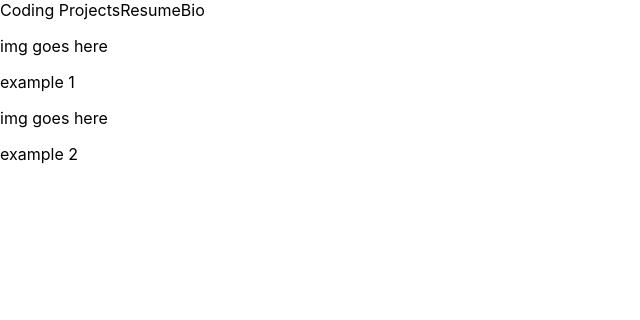
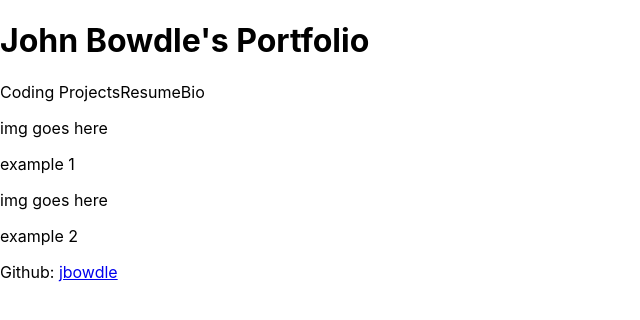
Before and after one commit to jbowdle/portfolio, a React (Create React App) app: page / in a window 1280 px wide. Shown: the top 320 px of the page, without its empty margins (0-640 px from the left). Built offline with nearby package versions, Linux system fonts and the light colour scheme.

Commit message:
Moved Nav and Footer to components

```diff
--- a/src/App.js
+++ b/src/App.js
@@ -1,23 +1,19 @@
+import Nav from "./components/Nav";
+import Footer from "./components/Footer";
 import ProjectCard from "./components/ProjectCard";
 
 function App() {
   return (
     <div>
       <header>
-
+        <h1>John Bowdle's Portfolio</h1>
+        <Nav />
       </header>
-      <nav>
-        <a>Coding Projects</a>
-        <a>Resume</a>
-        <a>Bio</a>
-      </nav>
       <main>
         <ProjectCard name="example 1" />
         <ProjectCard name="example 2" />
       </main>
-      <footer>
-        {/* Place contact info here */}
-      </footer>
+      <Footer />
     </div>
   );
 }
--- /dev/null
+++ b/src/components/Footer.js
@@ -0,0 +1,11 @@
+import React from "react";
+
+function Footer(props) {
+  return (
+    <footer>
+      <p>Github: <a href="https://github.com/jbowdle">jbowdle</a></p>
+    </footer>
+  );
+}
+
+export default Footer;
--- /dev/null
+++ b/src/components/Nav.js
@@ -0,0 +1,13 @@
+import React from "react";
+
+function Nav(props) {
+  return (
+    <nav>
+      <a>Coding Projects</a>
+      <a>Resume</a>
+      <a>Bio</a>
+    </nav>
+  );
+}
+
+export default Nav;
```
